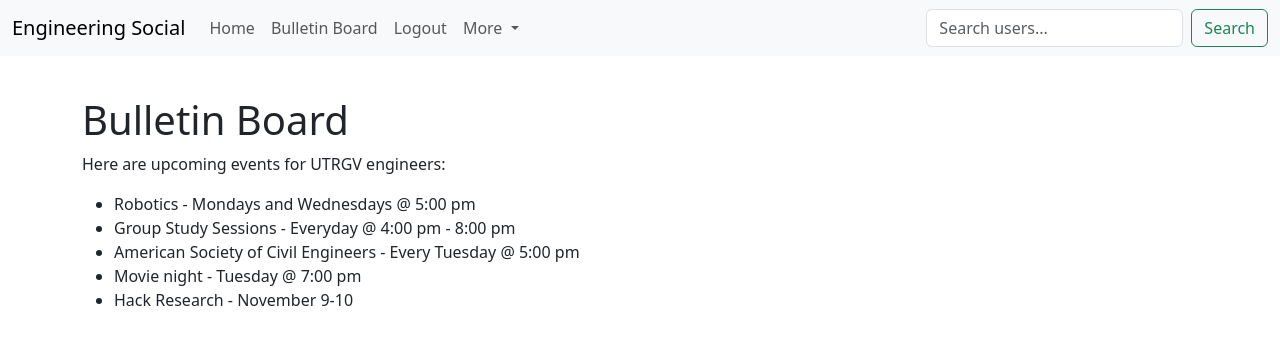
After one commit to wolf031568/summer_webApp_project, a Django app: page /EngineeringSocialApp/bulletin_board/ in a window 1280 px wide. The commit adds this page. Shown: the top 345 px of the page. Run offline with Django 5.2, Linux system fonts and the light colour scheme.

Commit message:
second deliverable final push

```diff
--- a/summer_webApp_project/EngineeringSocialApp/templates/base.html
+++ b/summer_webApp_project/EngineeringSocialApp/templates/base.html
@@ -1,3 +1,16 @@
-{% include 'navbar.html' %}
-{% block content %}
-{% endblock %}
+<!doctype html>
+<html lang="en">
+  <head>
+    <meta charset="utf-8">
+    <meta name="viewport" content="width=device-width, initial-scale=1">
+    <title>Summer Web App</title>
+    <link href="https://cdn.jsdelivr.net/npm/bootstrap@5.3.7/dist/css/bootstrap.min.css" rel="stylesheet" integrity="sha384-LN+7fdVzj6u52u30Kp6M/trliBMCMKTyK833zpbD+pXdCLuTusPj697FH4R/5mcr" crossorigin="anonymous">
+  </head>
+  <body>
+    {% include 'navbar.html' %}
+    <div class= "container" >
+    {% block content %}
+    {% endblock %}
+    </div>
+  </body>
+</html>
--- /dev/null
+++ b/summer_webApp_project/EngineeringSocialApp/templates/bulletin_board.html
@@ -0,0 +1,16 @@
+{% extends 'base.html' %}
+
+{% block content %}
+<div style="margin-top: 40px;">
+  <h1>Bulletin Board</h1>
+  <p>Here are upcoming events for UTRGV engineers:</p>
+
+  <ul>
+    <li>Robotics - Mondays and Wednesdays @ 5:00 pm</li>
+    <li>Group Study Sessions - Everyday @ 4:00 pm - 8:00 pm</li>
+    <li>American Society of Civil Engineers  - Every Tuesday @ 5:00 pm</li>
+    <li>Movie night  - Tuesday @ 7:00 pm </li>
+    <li> Hack Research - November 9-10 </li>
+  </ul>
+</div>
+{% endblock %}
--- a/summer_webApp_project/EngineeringSocialApp/templates/navbar.html
+++ b/summer_webApp_project/EngineeringSocialApp/templates/navbar.html
@@ -1,34 +1,36 @@
 <nav class="navbar navbar-expand-lg bg-body-tertiary">
   <div class="container-fluid">
-    <a class="navbar-brand" href="#">Navbar</a>
-    <button class="navbar-toggler" type="button" data-bs-toggle="collapse" data-bs-target="#navbarSupportedContent" aria-controls="navbarSupportedContent" aria-expanded="false" aria-label="Toggle navigation">
+    <a class="navbar-brand" href="#">Engineering Social</a>
+    <button class="navbar-toggler" type="button" data-bs-toggle="collapse" data-bs-target="#navbarSupportedContent"
+            aria-controls="navbarSupportedContent" aria-expanded="false" aria-label="Toggle navigation">
       <span class="navbar-toggler-icon"></span>
     </button>
+
     <div class="collapse navbar-collapse" id="navbarSupportedContent">
       <ul class="navbar-nav me-auto mb-2 mb-lg-0">
         <li class="nav-item">
-          <a class="nav-link active" aria-current="page" href="home.html">Home</a>
+          <a class="nav-link" aria-current="page" href="{% url 'home' %}">Home</a>
         </li>
         <li class="nav-item">
-          <a class="nav-link" href="#">Link</a>
+          <a class="nav-link" href="{% url 'bulletin_board' %}">Bulletin Board</a>
+        </li>
+        <li class="nav-item">
+          <a class="nav-link" href="{% url 'logout' %}">Logout</a>
         </li>
         <li class="nav-item dropdown">
           <a class="nav-link dropdown-toggle" href="#" role="button" data-bs-toggle="dropdown" aria-expanded="false">
-            Dropdown
+            More
           </a>
           <ul class="dropdown-menu">
-            <li><a class="dropdown-item" href="#">Action</a></li>
-            <li><a class="dropdown-item" href="#">Another action</a></li>
+            <li><a class="dropdown-item" href="{% url 'edit_profile' %}">Edit Profile</a></li>
             <li><hr class="dropdown-divider"></li>
-            <li><a class="dropdown-item" href="#">Something else here</a></li>
+            <li><a class="dropdown-item" href="#">Other Links</a></li>
           </ul>
         </li>
-        <li class="nav-item">
-          <a class="nav-link disabled" aria-disabled="true">Disabled</a>
-        </li>
       </ul>
-      <form class="d-flex" role="search">
-        <input class="form-control me-2" type="search" placeholder="Search" aria-label="Search"/>
+
+      <form class="d-flex" role="search" method="GET" action="{% url 'home' %}">
+        <input class="form-control me-2" type="search" placeholder="Search users..." name="q" aria-label="Search"/>
         <button class="btn btn-outline-success" type="submit">Search</button>
       </form>
     </div>
--- a/summer_webApp_project/EngineeringSocialApp/urls.py
+++ b/summer_webApp_project/EngineeringSocialApp/urls.py
@@ -1,6 +1,12 @@
 from django.urls import path
 from . import views
 
+#all the urls the main app will use, login and registration are in users.urls
 urlpatterns = [
-    path('', views.home, name='home'),
+    path('', views.home, name='home'),  # Home page (requires login)
+    path('login/', views.login_view, name='login'),  # Login page
+    path('register/', views.register_view, name='register'),  # Registration page
+    path('edit_profile/', views.edit_profile, name='edit_profile'),  # Edit profile
+    path('bulletin_board/', views.bulletin_board, name='bulletin_board'),  # Bulletin board
+    path('logout/', views.logout_view, name='logout'),  # Logout
 ]
--- a/summer_webApp_project/EngineeringSocialApp/views.py
+++ b/summer_webApp_project/EngineeringSocialApp/views.py
@@ -1,16 +1,74 @@
 from django.shortcuts import render, redirect
+from django.contrib.auth.forms import AuthenticationForm
+from django.contrib.auth import authenticate, login as auth_login, logout as auth_logout
+from django.contrib.auth.decorators import login_required
+from users.models import Users
 # Create your views here.
-
+#this is using djangos built in authentication system
 def login_view(request):
     form = AuthenticationForm(request, data=request.POST or None)
+    #Django’s login form is returned using the POST method, in which the browser bundles up the form data,
+    #encodes it for transmission, sends it to the server, and then receives back its response.
+    #handle post request
     if request.method == "POST":
+        #get user information from the form
         if form.is_valid():
             username = form.cleaned_data.get('username')
             password = form.cleaned_data.get('password')
+            #authenticate user
             user = authenticate(request, username=username, password=password)
             if user is not None:
+                #login user
                 auth_login(request, user)
                 return redirect('home')
-    return render(request, 'login.html', {'form': form})
+    return render(request, 'users/login.html', {'form': form})
+
+#registration for django
+def register_view(request):
+    if request.method == 'POST':
+        username = request.POST['username']
+        password = request.POST['password']
+        if User.objects.filter(username=username).exists():
+            messages.error(request, 'Username already taken')
+        else:
+            user = User.objects.create_user(username=username, password=password)
+            # create the corresponding Users object
+            Users.objects.create(user=user)
+            messages.success(request, 'Account created successfully!')
+            return redirect('login')
+    return render(request, 'users/register.html')
+
+#bulletin board view
+def bulletin_board(request):
+    return render(request, 'bulletin_board.html')
+
+#home view
+@login_required
 def home(request):
-    return render(request, 'home.html')
+    custom_user, created = Users.objects.get_or_create(user=request.user)
+    return render(request, 'home.html', {"custom_user": custom_user})
+
+#edit profile view
+@login_required
+def edit_profile(request):
+    custom_user = Users.objects.get(user=request.user)
+
+    if request.method == "POST":
+        request.user.first_name = request.POST.get("first_name")
+        request.user.last_name = request.POST.get("last_name")
+        request.user.email = request.POST.get("email")
+        request.user.save()
+
+        custom_user.major = request.POST.get("major")
+        custom_user.phone = request.POST.get("phone")  # optional
+        custom_user.save()
+
+        return redirect("home")
+
+    return render(request, "edit_profile.html", {"custom_user": custom_user})
+
+#logout view triggers an authentication logout then redirects to the login page
+@login_required
+def logout_view(request):
+    auth_logout(request)
+    return redirect('login')  # Redirect to your login page
--- a/summer_webApp_project/summer_webApp_project/urls.py
+++ b/summer_webApp_project/summer_webApp_project/urls.py
@@ -16,10 +16,7 @@ Including another URLconf
 """
 from django.contrib import admin
 from django.urls import path, include
-from users import views as user_views
 urlpatterns = [
-    path('admin/', admin.site.urls),
-    path('', user_views.login_view, name='login'),
-    path('users/', include('users.urls')),
-    path('EngineeringSocialApp/', include('EngineeringSocialApp.urls')),
+    path('admin/', admin.site.urls),  # Admin interface
+    path('EngineeringSocialApp/', include('EngineeringSocialApp.urls')),  # Include URLs from EngineeringSocialApp
 ]
--- a/summer_webApp_project/users/forms.py
+++ b/summer_webApp_project/users/forms.py
@@ -1,6 +1,7 @@
 from django import forms
 from .models import users
 
+#define forms for user registration and login
 class RegistrationForm(forms.ModelForm):
     password = forms.CharField(widget=forms.PasswordInput)
 
@@ -9,5 +10,5 @@ class RegistrationForm(forms.ModelForm):
         fields = ['first_name', 'last_name', 'email', 'phone', 'password']
 
 class LoginForm(forms.Form):
-    email = forms.EmailField()
+    email = forms.EmailField() #gets and verifies user email
     password = forms.CharField(widget=forms.PasswordInput)
--- a/summer_webApp_project/users/urls.py
+++ b/summer_webApp_project/users/urls.py
@@ -4,5 +4,5 @@ from . import views
 
 urlpatterns = [
     path('register/', views.register_view, name='register'),
-path('login/', views.login_view, name='login'),
+    path('login/', views.login_view, name='login'),
 ]
```
Also changed, not shown: summer_webApp_project/EngineeringSocialApp/models.py (+1 -13 lines), summer_webApp_project/EngineeringSocialApp/templates/edit_profile.html (added, +42 -0 lines), summer_webApp_project/EngineeringSocialApp/templates/home.html (+17 -2 lines), summer_webApp_project/users/models.py (+7 -8 lines), summer_webApp_project/users/views.py (+1 -30 lines), summer_webApp_project/EngineeringSocialApp/forms.py (line endings or trailing spaces), summer_webApp_project/EngineeringSocialApp/migrations/0002_delete_users.py (added), summer_webApp_project/db.sqlite3, summer_webApp_project/users/migrations/0001_initial.py (added), summer_webApp_project/users/migrations/0002_alter_users_user.py (added).
